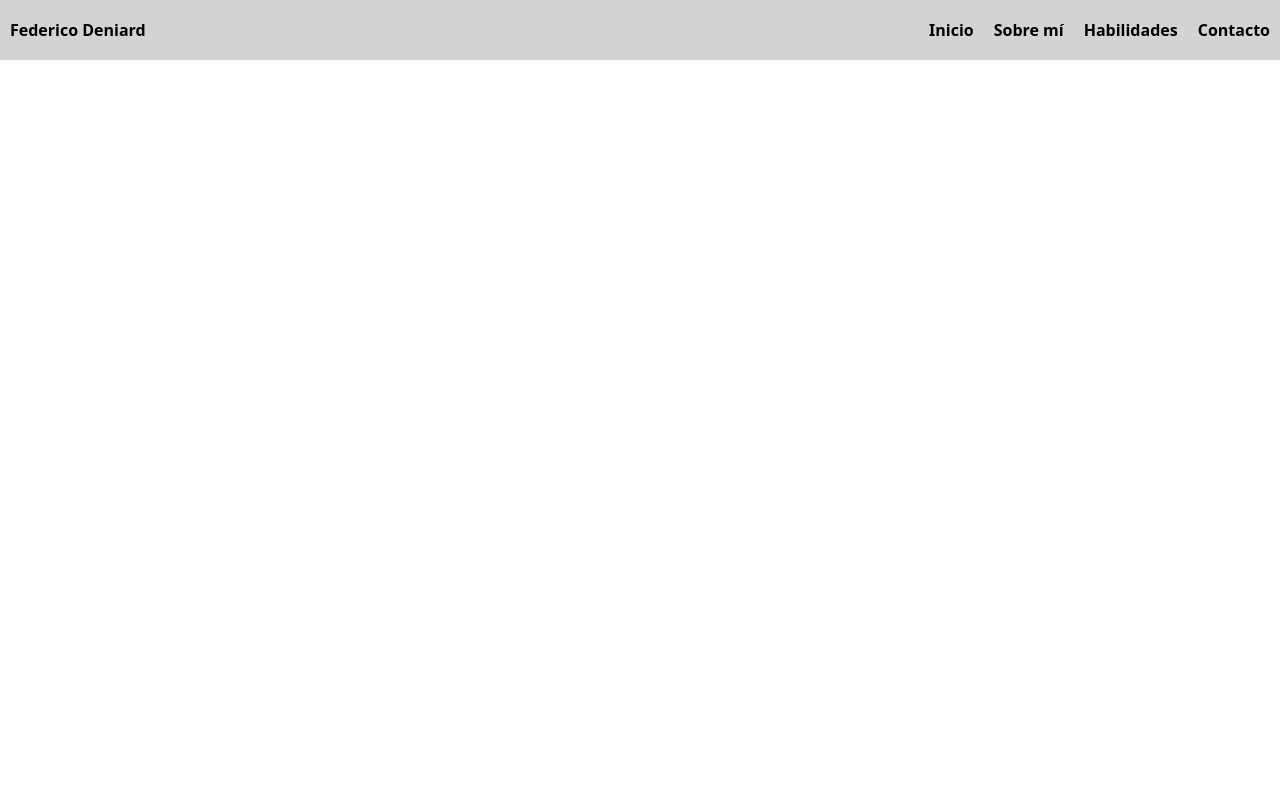
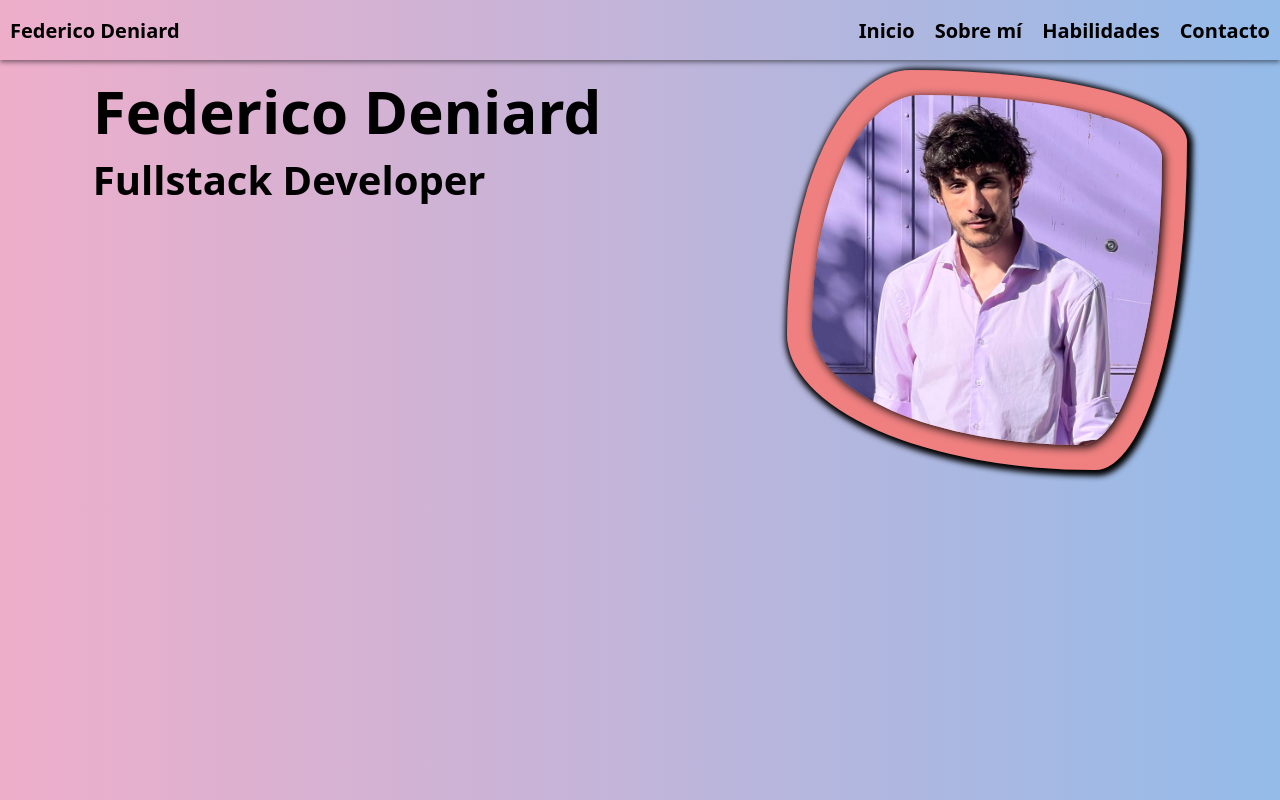
Before and after one commit to FedericoDeniard/rework-portfolio, a React (Vite) app: page / in a window 1280 px wide. Built offline with nearby package versions, Linux system fonts and the light colour scheme.

Commit message:
added new components

```diff
--- a/src/App.css
+++ b/src/App.css
@@ -0,0 +1,14 @@
+.home {
+    min-width: 100vw;
+    min-height: 100vh;
+    background: rgb(238, 174, 202);
+    background: linear-gradient(90deg, rgba(238, 174, 202, 1) 0%, rgba(148, 187, 233, 1) 100%);
+    padding-top: 70px;
+    /* Header's height + 10px */
+    display: flex;
+    justify-content: space-around;
+}
+
+.home-title {
+    font-size: 40px;
+}
--- a/src/App.jsx
+++ b/src/App.jsx
@@ -1,11 +1,21 @@
 import { useState } from "react";
 import { Header } from "./components/header/Header";
+import { CircleButton } from "./components/circleButton/CircleButton";
 import "./App.css";
+
+import yoImg from "./assets/yo.png";
 
 function App() {
   return (
     <>
       <Header />
+      <div className="home">
+        <div className="home-title">
+          <h2 className="home-title_name">Federico Deniard</h2>
+          <h4 className="home-title_dev">Fullstack Developer</h4>
+        </div>
+        <CircleButton imgSource={yoImg} />
+      </div>
     </>
   );
 }
--- /dev/null
+++ b/src/components/circleButton/CircleButton.jsx
@@ -0,0 +1,41 @@
+import { useEffect, useState } from "react";
+import "./circleButton.css";
+
+export const CircleButton = ({ imgSource }) => {
+  const imageExists = () => {
+    return imgSource ? (
+      <img src={imgSource} className="circle-button_inner-img"></img>
+    ) : (
+      ""
+    );
+  };
+
+  const [isRotating, setIsRotating] = useState(false);
+
+  const rotateClass = () => {
+    if (!isRotating) {
+      setIsRotating(true);
+    }
+  };
+
+  useEffect(() => {
+    if (isRotating) {
+      const timer = setTimeout(() => {
+        setIsRotating(false);
+      }, 500); // 1 second delay
+
+      return () => clearTimeout(timer);
+    }
+  }, [isRotating]);
+
+  return (
+    <div className="circle-button">
+      <div
+        className={`circle-button ${isRotating ? "rotate" : ""}`}
+        onMouseOver={rotateClass}
+      >
+        {imageExists()}
+      </div>
+    </div>
+  );
+};
--- /dev/null
+++ b/src/components/circleButton/circleButton.css
@@ -0,0 +1,58 @@
+.circle-button {
+    background-color: lightcoral;
+    height: 400px;
+    width: 400px;
+    border-radius: 31% 69% 23% 77% / 66% 18% 82% 34%;
+    display: flex;
+    justify-content: center;
+    align-items: center;
+    box-shadow: 2px 2px 7px 2px #000;
+
+
+}
+
+.rotate {
+    -webkit-animation: rotate-circle-button 0.5s cubic-bezier(0.455, 0.030, 0.515, 0.955) both;
+    animation: rotate-circle-button 0.5s cubic-bezier(0.455, 0.030, 0.515, 0.955) both;
+}
+
+.circle-button_inner {
+    border: 1px solid #000;
+    background-color: lightgray;
+    height: 350px;
+    width: 350px;
+    border-radius: inherit;
+    display: flex;
+}
+
+.circle-button_inner-img {
+    height: 350px;
+    width: 350px;
+    border-radius: inherit;
+    object-fit: cover;
+    box-shadow: 2px 2px 10px #000;
+}
+
+@-webkit-keyframes rotate-circle-button {
+    0% {
+        -webkit-transform: rotateX(0);
+        transform: rotateX(0);
+    }
+
+    100% {
+        -webkit-transform: rotateX(-360deg);
+        transform: rotateX(-360deg);
+    }
+}
+
+@keyframes rotate-circle-button {
+    0% {
+        -webkit-transform: rotateX(0);
+        transform: rotateX(0);
+    }
+
+    100% {
+        -webkit-transform: rotateX(-360deg);
+        transform: rotateX(-360deg);
+    }
+}
--- a/src/components/header/header.css
+++ b/src/components/header/header.css
@@ -1,12 +1,16 @@
 .header {
     min-width: 100%;
-    background-color: lightgray;
+    background-color: transparent;
     height: 60px;
     display: flex;
     flex-direction: row;
     align-items: center;
     justify-content: space-between;
     padding: 10px;
+    position: fixed;
+    /* border-bottom: 1px solid #000; */
+    box-shadow: 0 2px 5px rgba(0, 0, 0, 0.5);
+    font-size: 20px;
 }
 
 .header-info {
```
Also changed, not shown: src/assets/yo.png (added).
